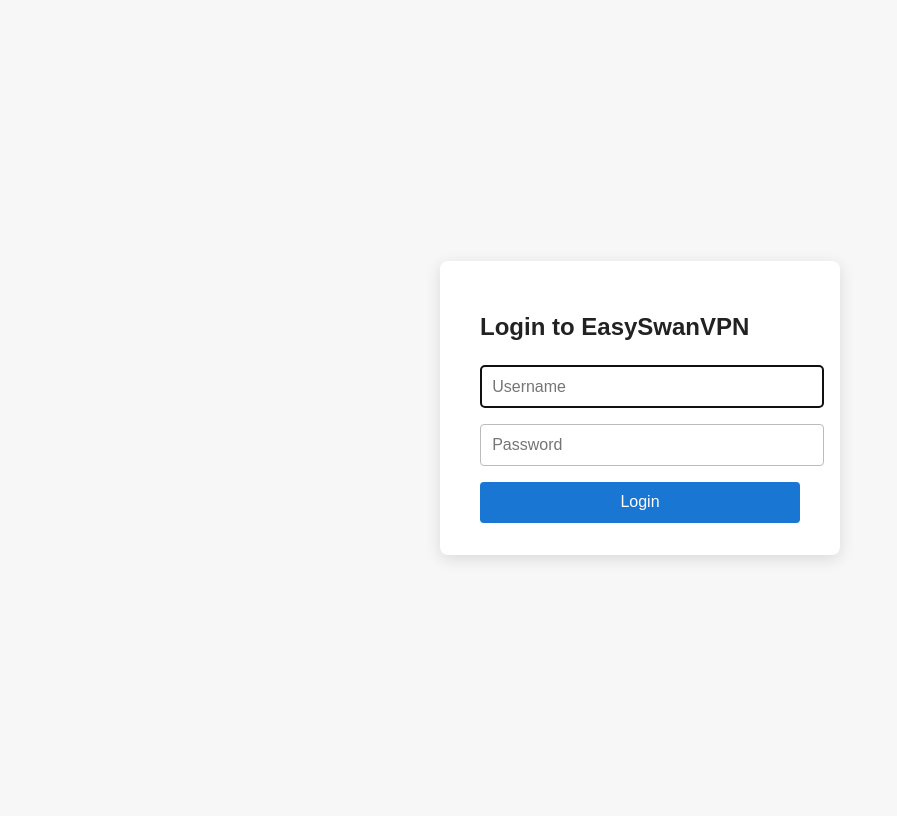
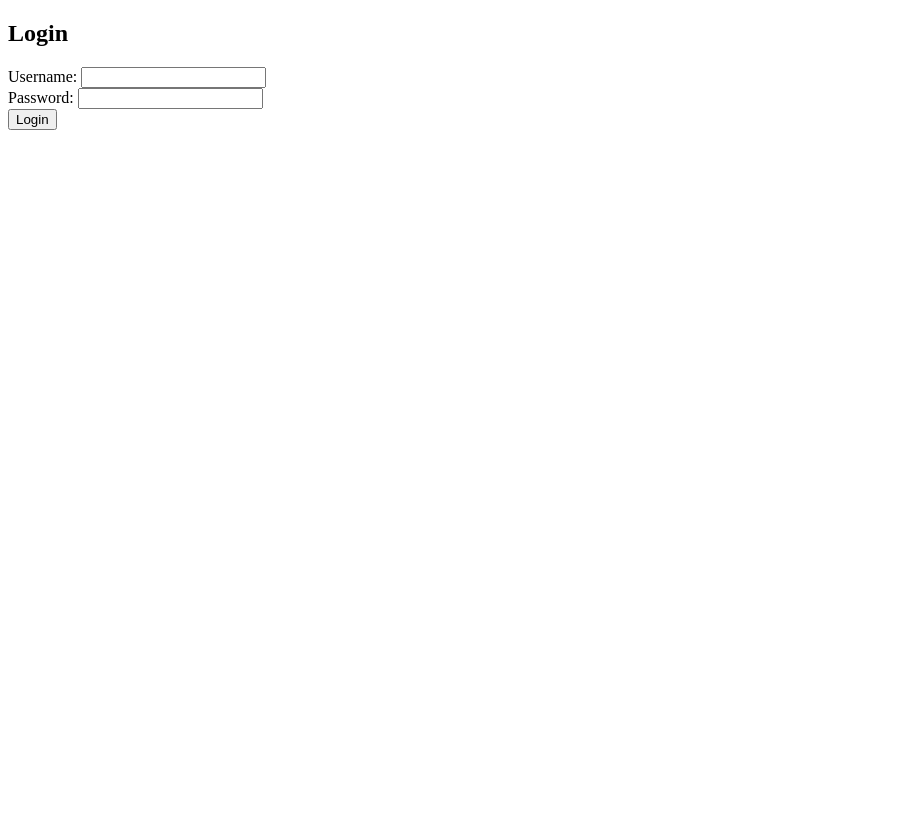
Before and after one commit to andrew-kemp/EasySwanVPN, a Flask app: page /login in a window 1280 px wide. Shown: the whole page, without its empty margins (0-897 px from the left). After the commit the page ends 130 px from the top, so only its background shows below. Run offline with Flask 2, Linux system fonts and the light colour scheme.

Commit message:
Update login.html

```diff
--- a/app/templates/login.html
+++ b/app/templates/login.html
@@ -1,70 +1,18 @@
-<!DOCTYPE html>
+<!doctype html>
 <html lang="en">
 <head>
-    <meta charset="UTF-8">
-    <title>Login - EasySwanVPN</title>
-    <style>
-        body {
-            font-family: Arial, sans-serif;
-            background: #f7f7f7;
-            display: flex;
-            align-items: center;
-            justify-content: center;
-            height: 100vh;
-        }
-        .login-container {
-            background: #fff;
-            padding: 2em 2.5em;
-            border-radius: 8px;
-            box-shadow: 0 4px 16px rgba(0,0,0,0.12);
-            min-width: 320px;
-        }
-        h2 {
-            margin-bottom: 1em;
-            color: #222;
-        }
-        .input-group {
-            margin-bottom: 1em;
-        }
-        input[type="text"], input[type="password"] {
-            width: 100%;
-            padding: 0.7em;
-            border: 1px solid #bbb;
-            border-radius: 4px;
-            font-size: 1em;
-        }
-        .error {
-            color: #b00;
-            margin-bottom: 1em;
-        }
-        input[type="submit"] {
-            padding: 0.7em 1.2em;
-            background: #1976d2;
-            color: #fff;
-            border: none;
-            border-radius: 4px;
-            font-size: 1em;
-            cursor: pointer;
-            width: 100%;
-        }
-        input[type="submit"]:hover {
-            background: #135ca8;
-        }
-    </style>
+    <meta charset="utf-8">
+    <title>Login</title>
 </head>
 <body>
-    <form class="login-container" method="post">
-        <h2>Login to EasySwanVPN</h2>
-        {% if error %}
-            <div class="error">{{ error }}</div>
-        {% endif %}
-        <div class="input-group">
-            <input type="text" name="username" placeholder="Username" required autofocus>
-        </div>
-        <div class="input-group">
-            <input type="password" name="password" placeholder="Password" required>
-        </div>
-        <input type="submit" value="Login">
+    <h2>Login</h2>
+    {% if error %}
+        <p style="color:red">{{ error }}</p>
+    {% endif %}
+    <form method="POST">
+        <label>Username: <input name="username" type="text"></label><br>
+        <label>Password: <input name="password" type="password"></label><br>
+        <button type="submit">Login</button>
     </form>
 </body>
 </html>
```
